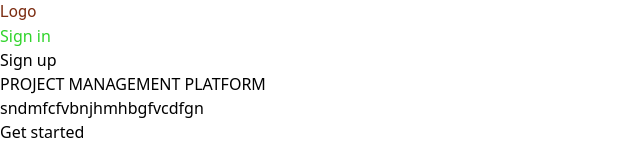
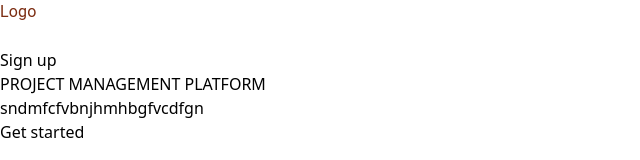
Before and after one commit to debagit10/nithub-pm-frontend, a React (Vite) app in the folder frontend/: page / in a window 1280 px wide. Shown: the top 160 px of the page, without its empty margins (0-640 px from the left). Built offline with nearby package versions, Linux system fonts and the light colour scheme.

Commit message:
reset configuration

```diff
--- a/frontend/tailwind.config.js
+++ b/frontend/tailwind.config.js
@@ -2,11 +2,7 @@
 export default {
   content: ["./index.html", "./src/**/*.{js,ts,jsx,tsx}"],
   theme: {
-    extend: {
-      textColor: {
-        white: "#30D42B",
-      },
-    },
+    extend: {},
   },
   plugins: [],
 };
```
